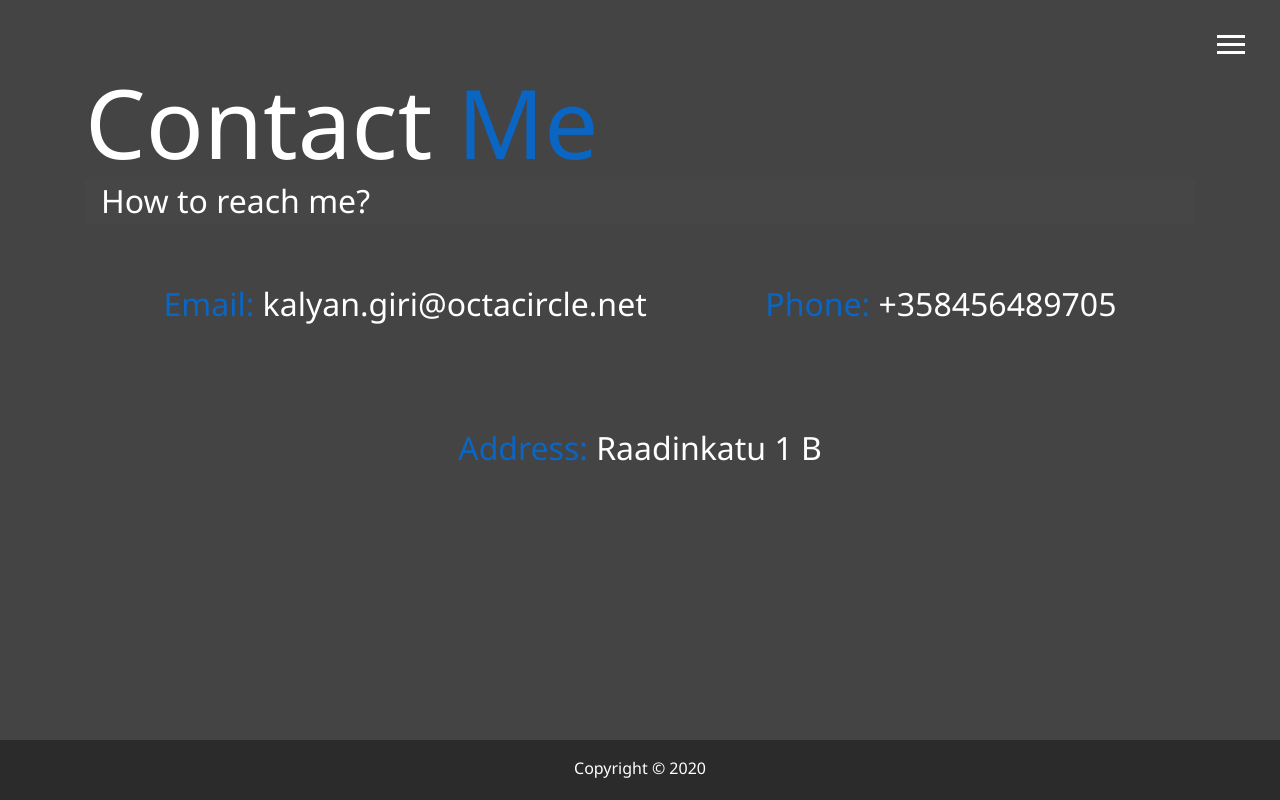
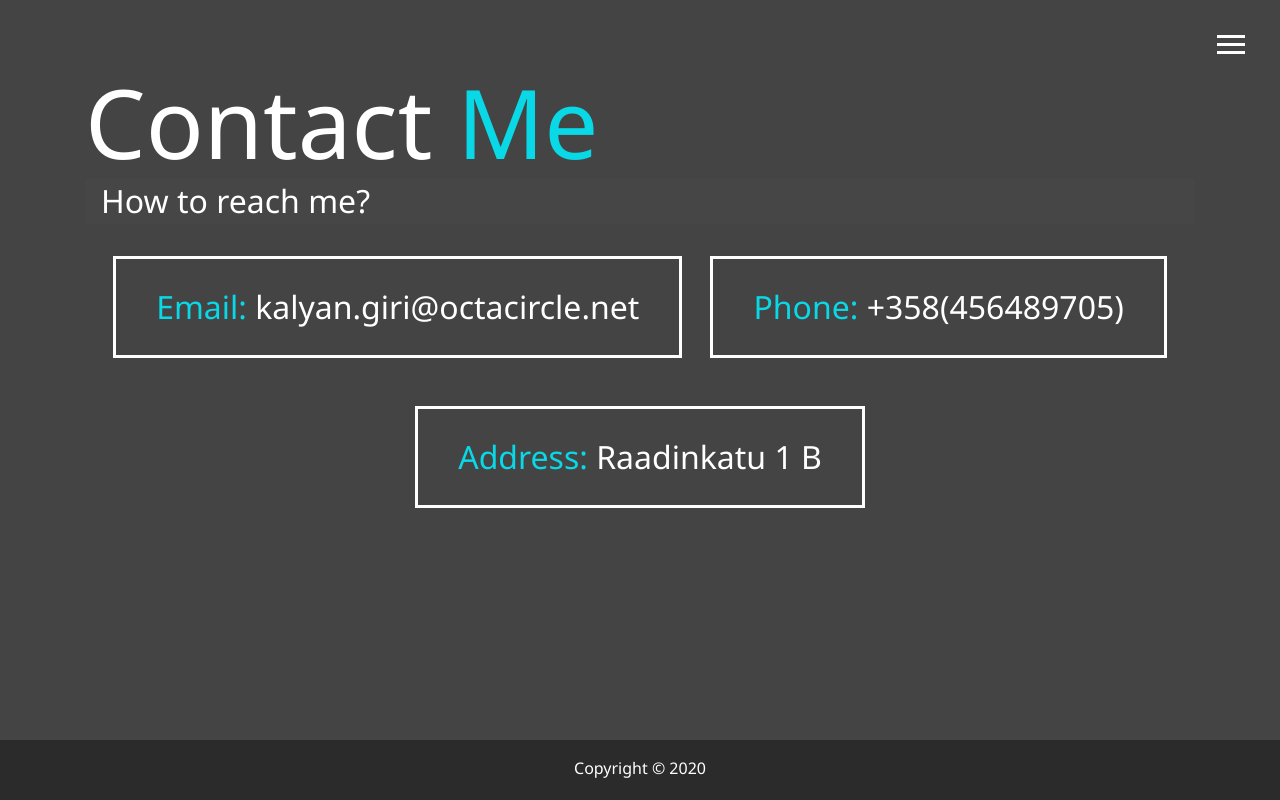
Before and after one commit to kalyangiri/portfolio, a website: page dist/contact.html in a window 1280 px wide. Drawn offline with nearby package versions, Linux system fonts and the light colour scheme.

Commit message:
border box around the contact info

```diff
--- a/scss/_config.scss
+++ b/scss/_config.scss
@@ -1,5 +1,5 @@
 $primary-color: #444;
-$secondary-color: #0a66c2;
+$secondary-color: #09d8e7;
 $show-home-image: true;
 $home-image: url(../img/background.jpg);
 $background-opacity: 0.7;
--- a/scss/main.scss
+++ b/scss/main.scss
@@ -179,7 +179,7 @@
 
   div {
     font-size: 2rem;
-    border: 3px #fff;
+    border: 3px #fff solid;
     padding: 1.5rem 2.5rem;
     margin-bottom: 3rem;
     @include easeOut;
```
Also changed, not shown: dist/contact.html, dist/css/main.css.
